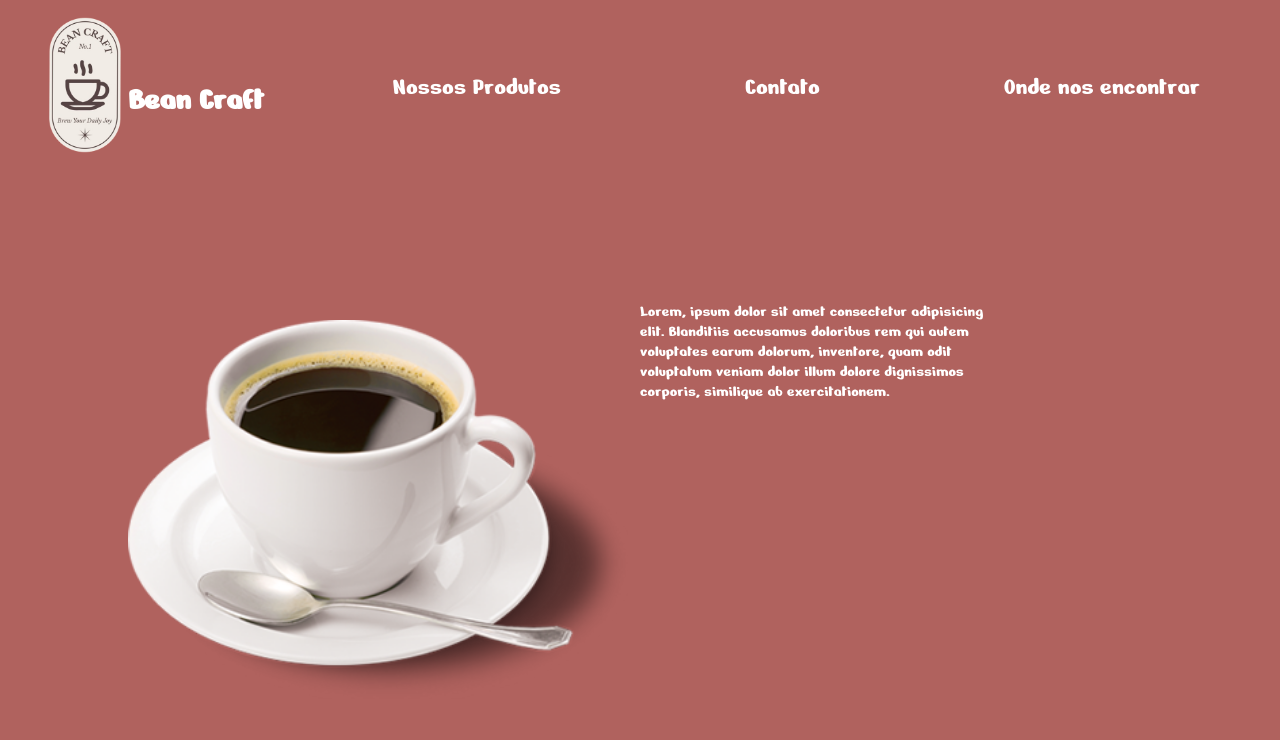
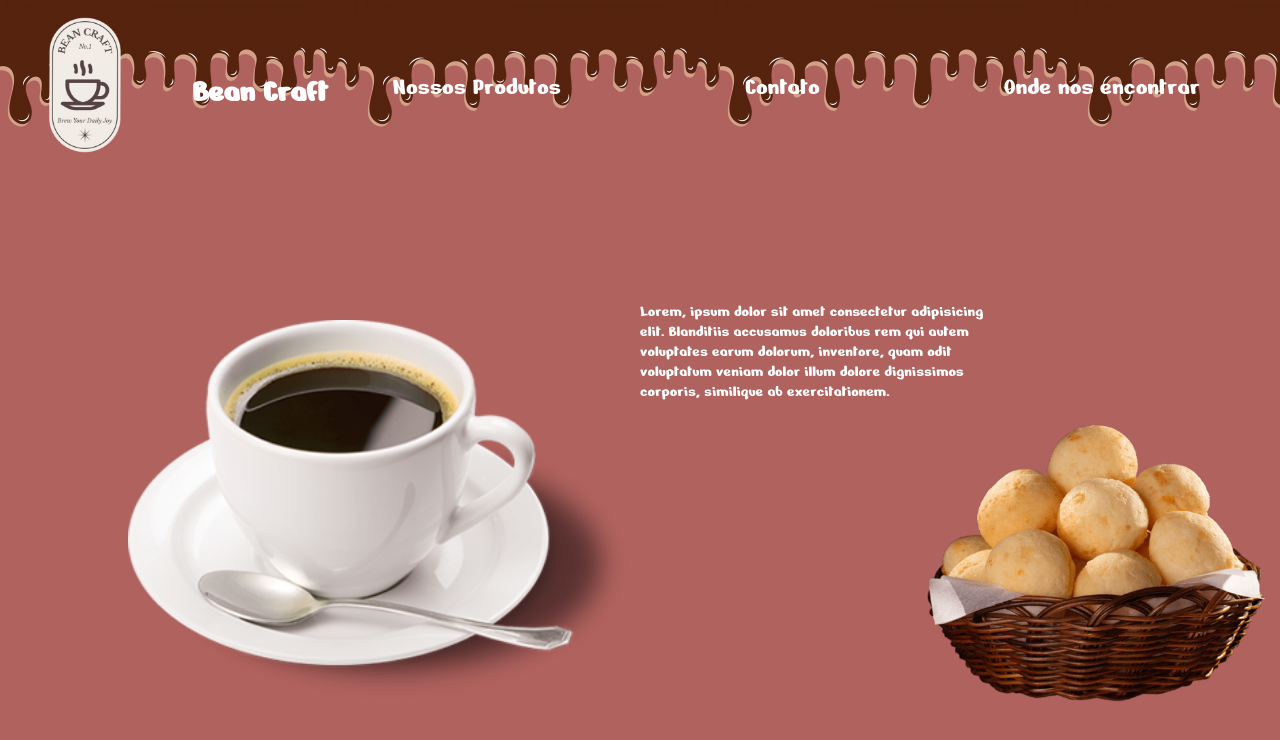
Before and after one commit to IgorLimadeJesus/Pagina-de-cafe, a plain HTML site: page Index.html in a window 1280 px wide. Drawn offline with Linux system fonts and the light colour scheme.

Commit message:
Background atualizado

```diff
--- a/Index.html
+++ b/Index.html
@@ -20,9 +20,9 @@
             </div>
 
             <ul>
-                <li>Nossos Produtos</li>
-                <li>Contato</li>
-                <li>Onde nos encontrar</li>
+                <li><a href="#">Nossos Produtos</a></li>
+                <li><a href="#">Contato</a></li>
+                <li><a href="#">Onde nos encontrar</a></li>
             </ul>
 
         </nav>
@@ -30,6 +30,10 @@
 
     <div class="cafe">
         <img src="styles/imagens/xicara-cafe.png" alt="" width="500">
+    </div>
+
+    <div class="pao">
+        <img src="styles/imagens/pao2.png" alt="" width="400">
     </div>
 
     <div class="text">
--- a/styles/style.css
+++ b/styles/style.css
@@ -1,19 +1,27 @@
+body{
+    background-color: #b0625e;
+}
 
-body
+.container
 {
-    background: url('chocolate.png') no-repeat center center fixed,no-repeat center center fixed, #b0625e;
+    width: 100vw;
+    background-image: url('./imagens/chocolate.png');
+    margin: 0 auto;
+}
+
+.container a{
+    text-decoration: none;
+    color: white;
+}
+
+.container a:hover{
+    border: solid 1px black;
 }
 
 *{
     margin: 0;
     padding: 0;
     box-sizing: border-box;
-}
-
-.container
-{
-    max-width: 1400px;
-    margin: 0 auto;
 }
 
 nav
@@ -59,8 +67,14 @@ nav ul li{
 h1
 {
     position: absolute;
-    padding-left: 10%;
-    top: 10%;
+    padding-left: 15%;
+    top: 9%;
     font-family: Nerko One;
     color: white;
 }
+
+.pao{
+    position: absolute;
+    left: 70%;
+    top: 50%;
+}
```
Also changed, not shown: styles/fonts.css (added, +8 -0 lines), styles/Fonts/choco_shake/Choco Shake.jpg (renamed from Fonts/choco_shake/Choco Shake.jpg), styles/Fonts/choco_shake/ChocoShake.otf (renamed from Fonts/choco_shake/Choco Shake.otf), styles/Fonts/choco_shake/ChocoShake.ttf (renamed from Fonts/choco_shake/Choco Shake.ttf), styles/Fonts/choco_shake/More Info.txt (renamed from Fonts/choco_shake/More Info.txt), styles/Fonts/super_caramel/Super_Caramel.ttf (renamed from Fonts/super_caramel/Super_Caramel.ttf), styles/imagens/croissant-fundo.png (added), styles/imagens/croissant.png (added), styles/imagens/pao2.png (added), 2 other files.
